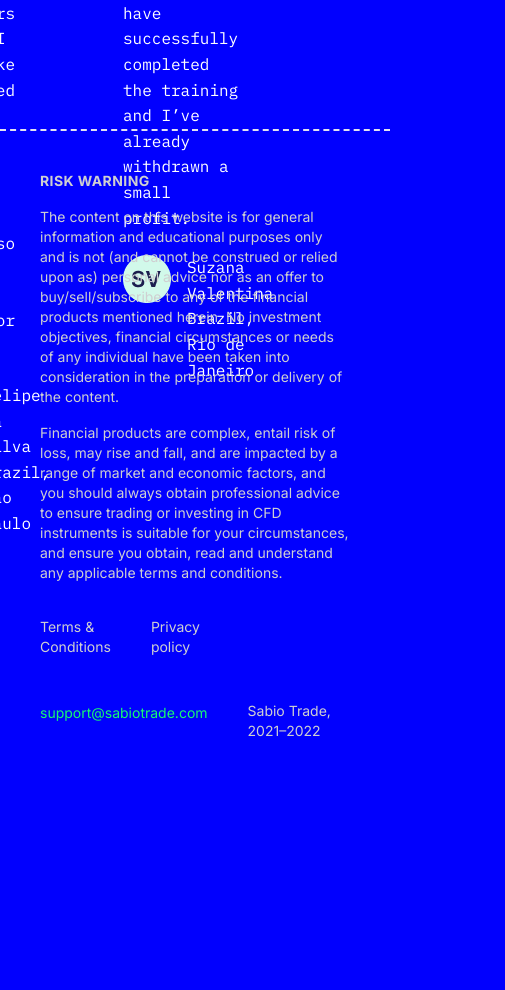
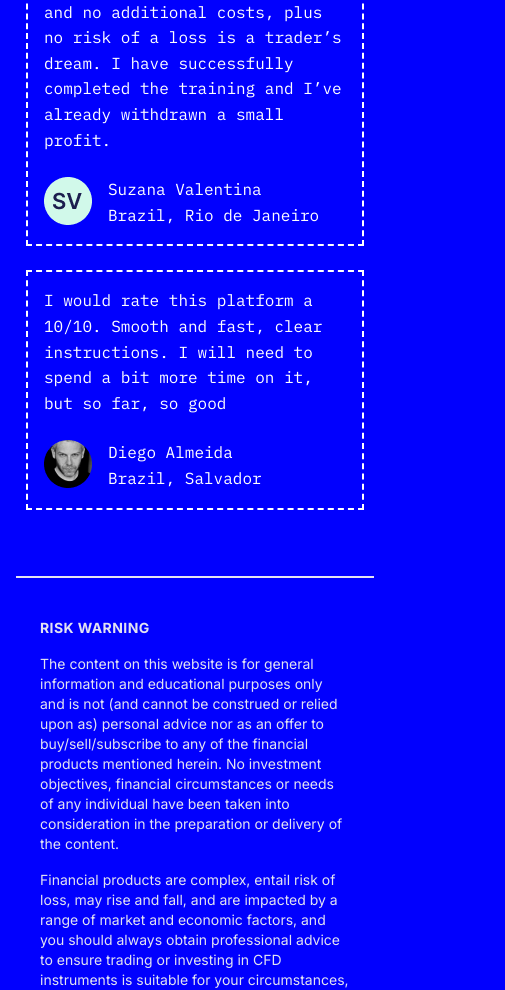
Before and after one commit to UlugbekMirdadayev/cheat-codes-2, a plain HTML site: page index.html in a window 390 px wide. Shown: the part 4720-5710 px from the top of the page, 505 px wide, since content can reach past the window. Before the commit the page ends 5615 px from the top, so only its background shows below. Drawn offline with nearby package versions, Linux system fonts and the light colour scheme.

Commit message:
responsive done

```diff
--- a/css/main.css
+++ b/css/main.css
@@ -1671,5 +1671,53 @@ footer .row a.mail {
     font-size: 18px;
     padding: 12px;
     margin-top: 40px;
-  }
-}
+    margin-bottom: 20px;
+  }
+  .community {
+    background-image: none;
+  }
+  .community.about .title {
+    color: #17f871;
+    padding: 0px 16px;
+    margin-bottom: 32px;
+  }
+  .community .row {
+    flex-direction: column;
+    gap: 24px;
+  }
+  .community .row .card {
+    width: 100%;
+    height: max-content;
+    padding: 16px;
+    margin-top: 0;
+    margin-bottom: 0px;
+  }
+  footer {
+    margin: 40px 0px;
+    margin-bottom: 0px;
+  }
+  footer .container {
+    border-top-style: solid;
+    max-width: calc(100dvw - 32px);
+    padding: 0px;
+  }
+  footer .container .body-context .title,
+  footer .container .body-context a:not(.mail),
+  footer .container .body-context p {
+    color: #e3e3f1;
+  }
+  footer .row .space,
+  footer .row {
+    flex-direction: column;
+    align-items: flex-start;
+    text-decoration: underline;
+    gap: 14px;
+  }
+  footer .row .between {
+    margin-top: 20px;
+    gap: 32px;
+  }
+  footer .row .between img {
+    filter: brightness(1.5);
+  }
+}
```
